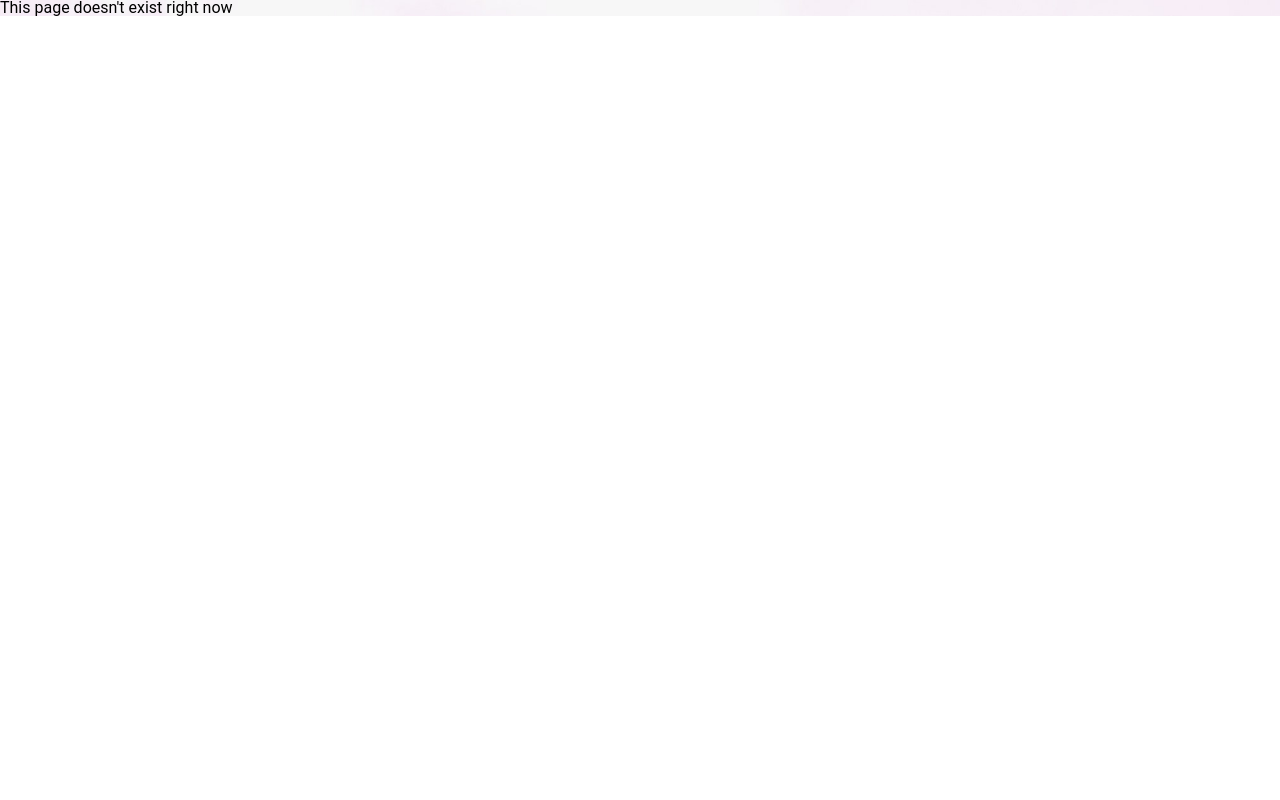
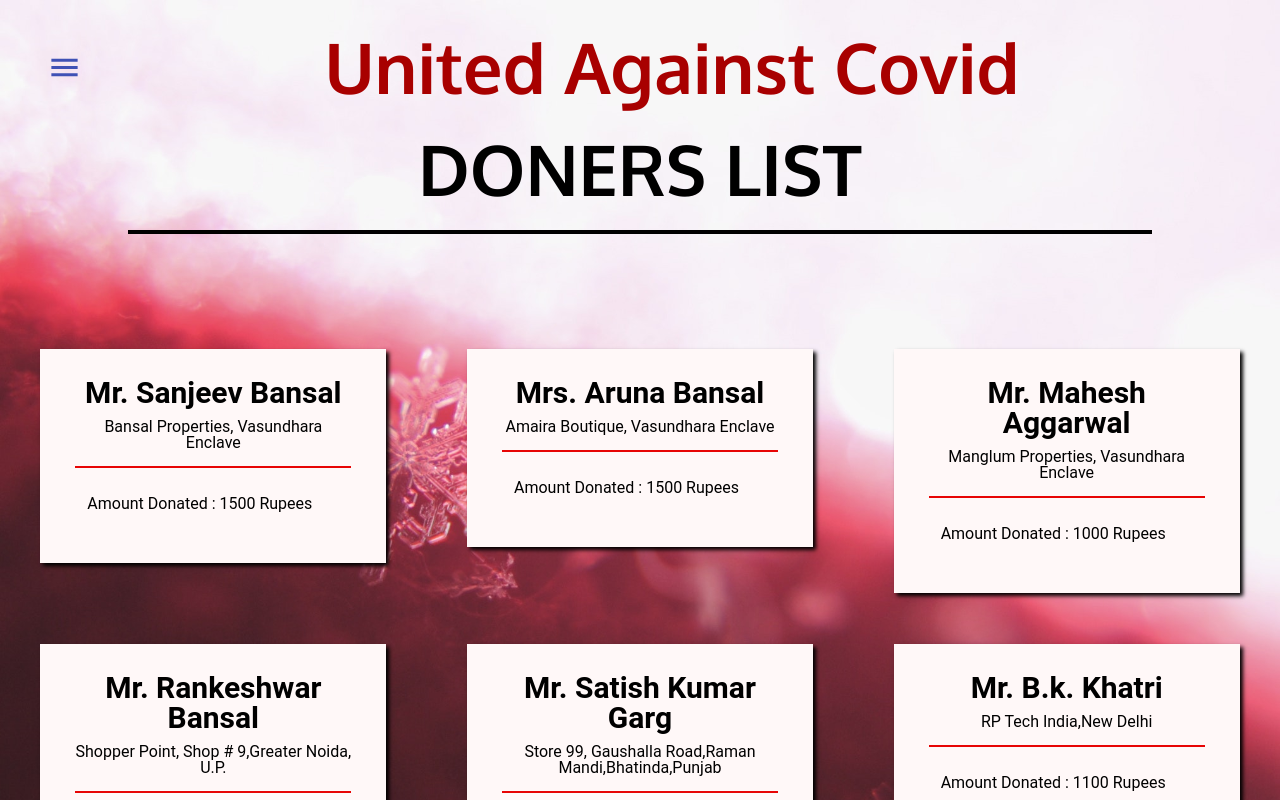
Before and after one commit to code-against-covid/covid-site, a React (Create React App) app in the folder frontend/: page /donors in a window 1280 px wide. Shown: the top 800 px of the page. Built offline with nearby package versions, Linux system fonts and the light colour scheme.

Commit message:
Donors list

```diff
--- /dev/null
+++ b/frontend/src/Pages/Donors.js
@@ -0,0 +1,43 @@
+import React from 'react'
+import Footer from '../components/Footer/Footer'
+import Drawer from '../components/Drawer/Drawer';
+import styles from './styles/donors.module.css';
+import {donorslist} from '../data/donorslist'
+
+const Doners = () => {
+    return (
+        <div className={`${ styles.donate }`}>
+      <Drawer />
+      <div className={`${ styles.heading }`}>
+       DONERS LIST
+        </div>
+        <div className={`${ styles.orgcardsec }`}>
+        {donorslist.map((item) =>
+        {
+          return (
+            <div className={`${ styles.orgcard }`} key={item.name}>
+              <div className={`${ styles.orgicon }`}>
+              </div>
+              <div className={`${ styles.orgheading }`}>
+                <div className={`${ styles.orgname }`}>
+              {item.name}
+            </div>
+              <div className={`${ styles.orgdesignationtag }`}>
+              <h4>{item.job}</h4>
+            </div>
+            </div>
+                 <div className={`${ styles.orgcontact }`}>
+            <p>
+              Amount Donated : {item.amount} Rupees
+                    </p>
+          </div>
+        </div>
+          )
+        })}
+        </div>
+      <Footer />
+      </div>
+    )
+}
+
+export default Doners
--- /dev/null
+++ b/frontend/src/Pages/styles/donors.module.css
@@ -0,0 +1,73 @@
+.team {
+  /* background:  url("./assets/bg/bg3.png") #f1f1f1; */
+  background-repeat: no-repeat;
+  background-attachment: fixed;
+  background-size: cover;
+}
+
+.heading {
+  text-align: center;
+  font-size: 70px;
+  font-family: "oxygen";
+  width: 80%;
+  margin: 0 auto;
+  padding-bottom: 2%;
+  border-bottom: 4px solid #000;
+  /* color: rgb(19, 66, 51); */
+}
+
+.orgcardsec {
+  margin: 7% 0;
+  padding: 0 3% 3% 3% 3%;
+  display: flex;
+  flex-wrap: wrap;
+  justify-content: space-around;
+  align-items: flex-start;
+}
+
+.orgcard {
+  background-color: #fff8f8;
+  width: 300px;
+  padding: 1.8%;
+  box-shadow: 3px 3px 4px black;
+  margin: 2%;
+}
+
+.orgheading {
+  text-align: center;
+  border-bottom: 2px solid rgb(231, 5, 5);
+  margin: 2% 4%;
+  padding: 0 0 5% 0;
+}
+
+.orgname {
+  font-weight: bold;
+  font-size: 30px;
+}
+
+.orgcontact {
+  padding: 4%;
+  margin: 2% 4%;
+}
+.orgcontact p {
+  margin: 4% 0;
+}
+
+.orgdesignationtag {
+  margin-top: 4%;
+}
+
+@media only screen and (max-width: 700px) {
+  .leftbox {
+    padding-top: 50px;
+  }
+  .heading {
+    font-size: 30px;
+  }
+  .leftbox {
+    width: 90%;
+  }
+  /* .frontpagecont {
+      margin: 0 0 80% 0;
+    } */
+}
--- a/frontend/src/components/Drawer/Drawer.js
+++ b/frontend/src/components/Drawer/Drawer.js
@@ -66,6 +66,19 @@ const renderIcon = (text) =>
             </NavLink>
         );
     }
+    else if (text === 'Donors List')
+    {
+        return (
+            <NavLink exact to="/donors" key={text} activeStyle={{ color: "blue" }} style={{ textDecoration: "none", color: "black" }} >
+                <ListItem button>
+
+                    <ListItemIcon><PeopleIcon color="primary" /></ListItemIcon>
+                    <ListItemText primary={text} />
+
+                </ListItem>
+            </NavLink>
+        );
+    }
     return null;
 }
 
@@ -96,7 +109,7 @@ export default function TemporaryDrawer()
             onKeyDown={toggleDrawer(anchor, false)}
         >
             <List>
-                {['Home', 'Database', 'Our Team'].map((text, index) => (
+                {['Home', 'Database', 'Our Team','Donors List'].map((text, index) => (
 
                     renderIcon(text)
 
--- a/frontend/src/components/Footer/Footer.js
+++ b/frontend/src/components/Footer/Footer.js
@@ -20,11 +20,12 @@ const Footer = () =>
                         <li><Link to="/help">Database</Link></li>
                         <li><Link to="/forum">Forum</Link></li>
                         <li><Link to="/team">Our Team</Link></li>
+                        <li><Link to="/donors">Donors List</Link></li>
                     </ul>
                 </div>
             </div>
             <div className={`${ styles.copyright }`}>
-                &copy; copyright 2021
+               UnitedAgainstCovid19 &copy; copyright 2021
             </div>
         </footer>
     );
--- /dev/null
+++ b/frontend/src/data/donorslist.js
@@ -0,0 +1,38 @@
+export const donorslist = [
+    {
+        "name":"Mr. Sanjeev Bansal",
+        "job":'Bansal Properties, Vasundhara Enclave',
+        "amount":'1500',
+    },
+    {
+        "name":"Mrs. Aruna Bansal",
+        "job":'Amaira Boutique, Vasundhara Enclave',
+        "amount":'1500',
+    },
+    {
+        "name":"Mr. Mahesh Aggarwal",
+        "job":'Manglum Properties, Vasundhara Enclave',
+        "amount":'1000',
+    },
+    {
+        "name":"Mr. Rankeshwar Bansal",
+        "job":'Shopper Point, Shop # 9,Greater Noida, U.P.',
+        "amount":'500',
+    },
+    {
+        "name":"Mr. Satish Kumar Garg",
+        "job":'Store 99, Gaushalla Road,Raman Mandi,Bhatinda,Punjab',
+        "amount":'1100',
+    },
+    {
+        "name":"Mr. B.k. Khatri",
+        "job":'RP Tech India,New Delhi',
+        "amount":'1100',
+    },
+    {
+        "name":"Mr. Yash Garg",
+        "job":'Gujrat Agro Talwandi Sabo district, Bathinda, Punjab',
+        "amount":'1000',
+    },
+
+]
--- a/frontend/src/index.js
+++ b/frontend/src/index.js
@@ -3,6 +3,7 @@ import ReactDOM from 'react-dom';
 import App from './App';
 import Database from './Pages/database'
 import Team from './Pages/team'
+import Donors from './Pages/Donors'
 import { BrowserRouter as Router, Route, Switch } from 'react-router-dom'
 import Error from './Pages/error'
 
@@ -19,6 +20,9 @@ ReactDOM.render(
         <Route path='/team'>
           <Team />
         </Route>
+        <Route path='/donors'>
+          <Donors />
+        </Route>
         <Route path='*'>
           <Error />
         </Route>
```
Also changed, not shown: 1 other file (tests, documents, lock files or other folders).
